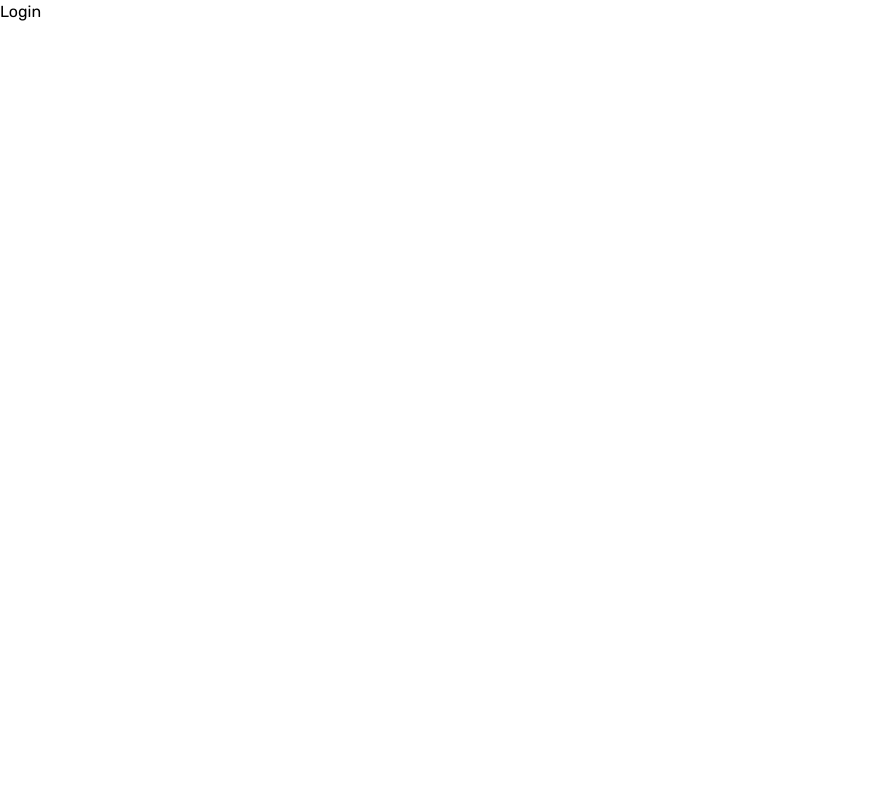
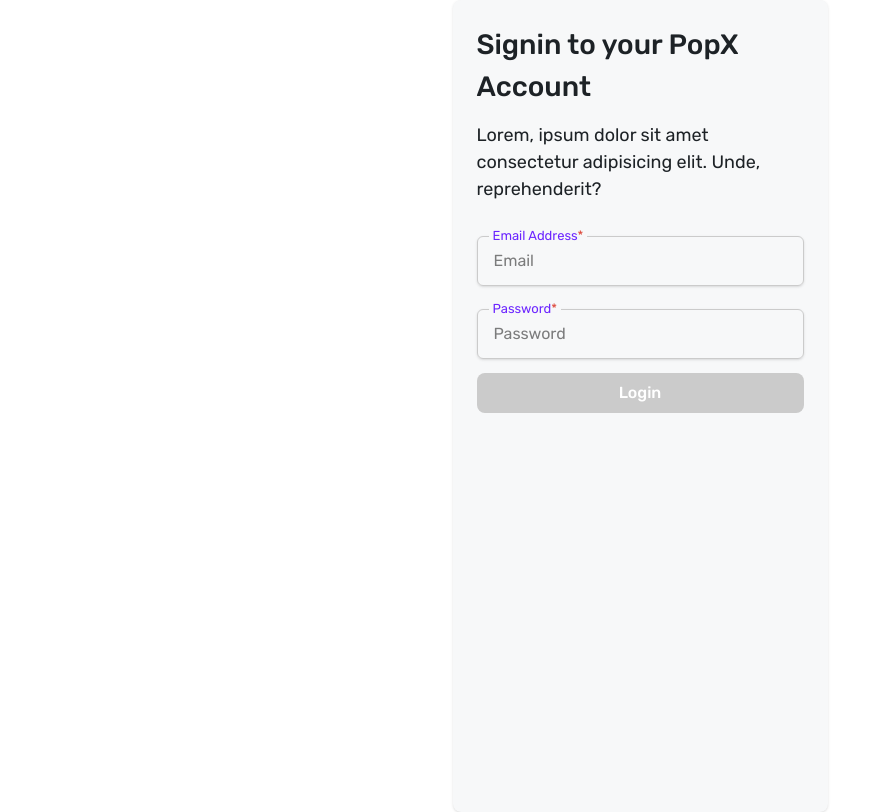
Before and after one commit to kartik11m/PopX_Educase, a React (Vite) app: page /login in a window 1280 px wide. Shown: the whole page, without its empty margins (0-890 px from the left). Built offline with nearby package versions, Linux system fonts and the light colour scheme.

Commit message:
Created the Login Page's Layout

```diff
--- a/src/Pages/Login.jsx
+++ b/src/Pages/Login.jsx
@@ -1,8 +1,42 @@
 import React from 'react'
+import { Link } from "react-router-dom";
 
 const Login = () => {
   return (
-    <div>Login</div>
+    <div className="flex h-[812px] items-center justify-center bg-white">
+            <div className="relative flex h-[812px] w-[375px] flex-col rounded-lg border-gray-600 bg-[#F7F8F9] shadow-sm p-6">
+                <div className="flex flex-col justify-between  h-full w-full">
+                    <div>
+                        <h1 className="text-[28px] font-medium text-[#1D2226] mb-[14px]">
+                            Signin to your PopX Account
+                        </h1>
+                         <p className='mb-[33px] font-normal text-[18px] text-[#1D2226]'>Lorem, ipsum dolor sit amet consectetur adipisicing elit. Unde, reprehenderit?</p>
+                            <div >
+                                <div class="relative w-full mb-[23px]">
+                                    <input id="email-input" type="email" placeholder='Email' class="w-full px-4 py-3 border border-[#CBCBCB] rounded-md shadow-sm focus:outline-none focus:ring-1 focus:ring-gray-500 focus:border-gray-500" required/>
+                                    <label for="full-name-input" class="absolute left-3 -top-2.5 px-1 text-[13px] bg-[#F7F8F9]">
+                                        <span class="text-[#6C25FF]">Email Address</span>
+                                        <span class="text-[#DD4A3D]">*</span>
+                                    </label>
+                                </div>
+                                <div class="relative w-full mb-[14px]">
+                                    <input id="pass-input" type="password" placeholder='Password' class="w-full px-4 py-3 border border-[#CBCBCB] rounded-md shadow-sm focus:outline-none focus:ring-1 focus:ring-gray-500 focus:border-gray-500" required/>
+                                    <label for="full-name-input" class="absolute left-3 -top-2.5 px-1 text-[13px] bg-[#F7F8F9]">
+                                        <span class="text-[#6C25FF]">Password</span>
+                                        <span class="text-[#DD4A3D]">*</span>
+                                    </label>
+                                </div>
+                                <Link to="/profile">
+                                    <button className="w-full rounded-lg bg-[#CBCBCB] py-2 text-[16px] text-white font-medium hover:bg-violet-500 transition mb-3">
+                                        Login
+                                    </button>
+                                </Link>
+                            </div>
+                    </div>
+
+                </div>
+            </div>
+    </div>
   )
 }
 
```
